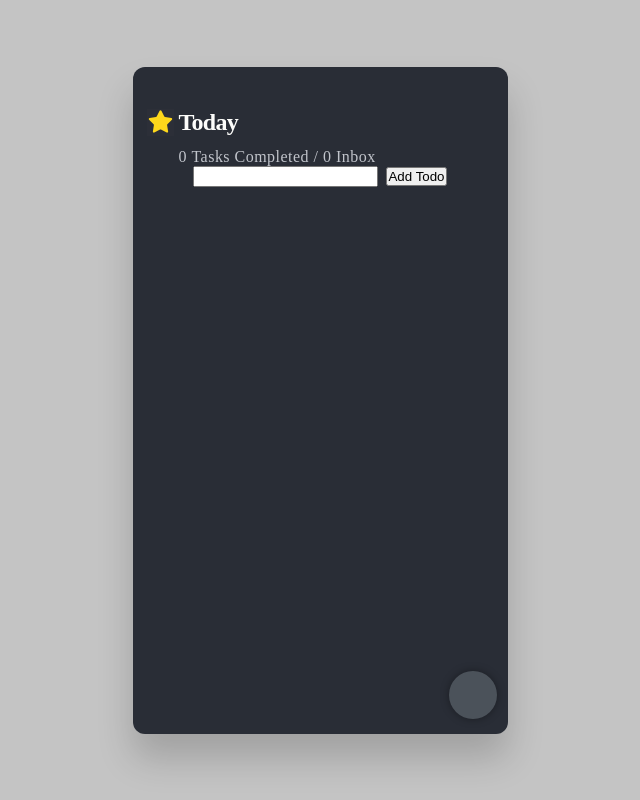
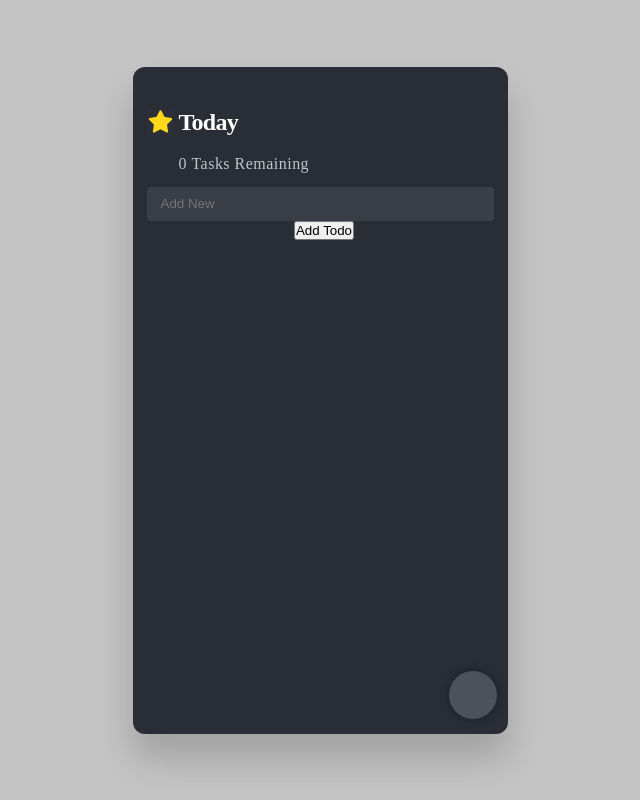
Before and after one commit to Linxiaopeng/React_exercise, a React (Create React App) app in the folder my-app/: page / in a window 1280 px wide. Shown: the whole page, without its empty margins (320-960 px from the left). Built offline with nearby package versions, Linux system fonts and the light colour scheme.

Commit message:
ui fixed

```diff
--- a/my-app/src/App.css
+++ b/my-app/src/App.css
@@ -40,9 +40,24 @@
   font-size: 16px;
   font-weight: normal;
   line-height: normal;
-  margin-left: 46px;
+  margin: 7px 46px 14px 46px;
   letter-spacing: 0.03em;
-  color: #C1C4CB;
+  color: #c1c4cb;
+}
+
+input {
+  width: 319px;
+  height: 34px;
+  margin: 0 14px;
+  padding: 0 14px;
+  color: #c1c4cb;
+  border: 0;
+  border-radius: 4px;
+  background-color: hsla(212, 9%, 32%, 50%);
+}
+
+textarea {
+  color: #c1c4cb;
 }
 
 .Botton-addTask-container {
--- a/my-app/src/App.js
+++ b/my-app/src/App.js
@@ -96,13 +96,15 @@ class App extends Component {
 
         <div className="Nav-subtitle-container">
           <div className="Nav-subtitle">
-            {statistics.todoCompleteCount}
-            &nbsp;Tasks&nbsp;Completed&nbsp;/&nbsp;{statistics.todoCount}
-            &nbsp;Inbox
+            {statistics.todoCount - statistics.todoCompleteCount}
+            &nbsp;Tasks&nbsp;Remaining&nbsp;
+            {/* /&nbsp;
+            {statistics.todoCount}
+            &nbsp;Inbox */}
           </div>
         </div>
         <header>
-          <input type="text" ref="taskname" />
+          <input type="text" ref="taskname" placeholder="Add New" className="Input-container"/>
           &nbsp;&nbsp;
           <button onClick={this.handleAdd.bind(this)}>Add Todo</button>
         </header>
```
